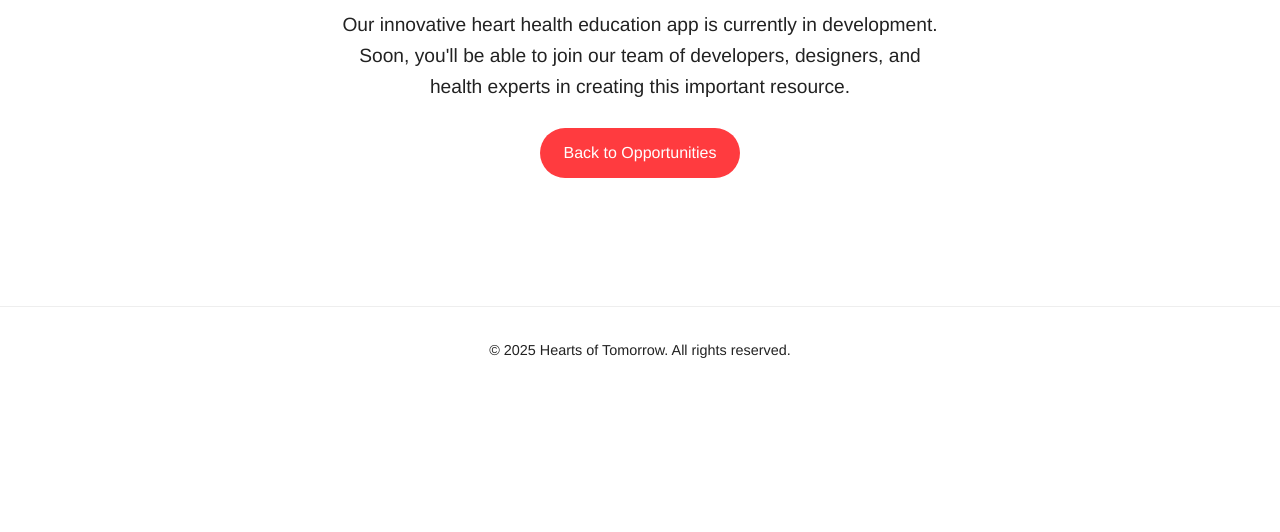
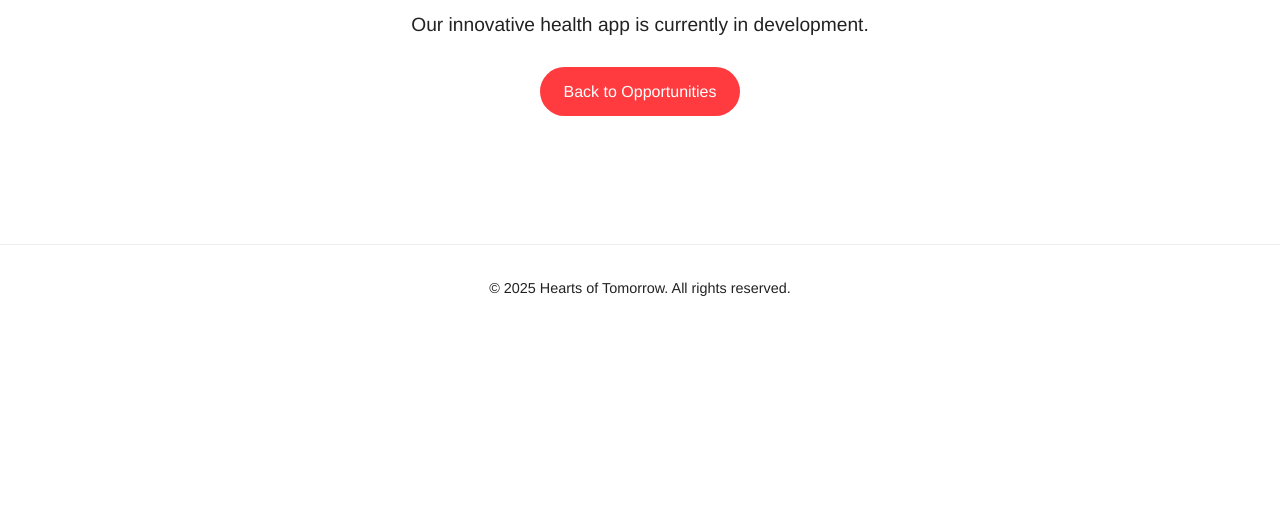
Before and after one commit to heartsoftomorrow/heartsoft, a plain HTML site: page app.html in a window 1280 px wide. Shown: the part 268-800 px from the top of the page. Drawn offline with Linux system fonts and the light colour scheme.

Commit message:
Update app.html
changed app info/desc

```diff
--- a/app.html
+++ b/app.html
@@ -18,7 +18,7 @@
 
   <section class="coming-soon">
     <h1>Heart Health App</h1>
-    <p>Our innovative heart health education app is currently in development. Soon, you'll be able to join our team of developers, designers, and health experts in creating this important resource.</p>
+    <p>Our innovative health app is currently in development.</p>
     <br>
     <a href="opportunities.html" class="btn">Back to Opportunities</a>
   </section>
```
